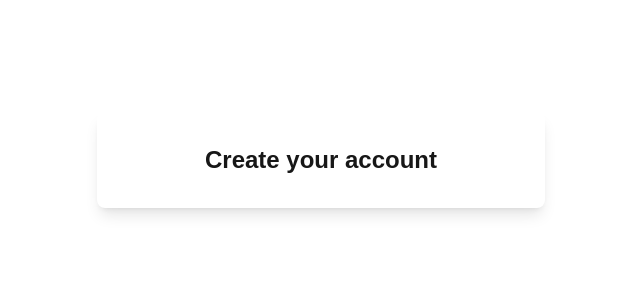
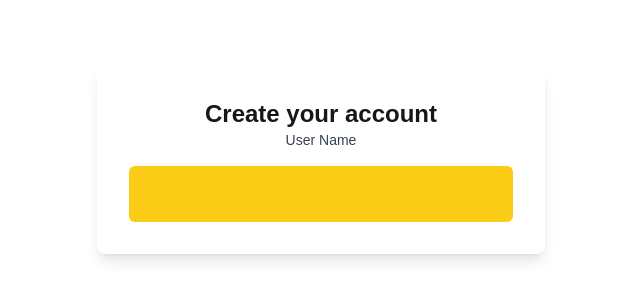
Before and after one commit to Ebtesham-21/clean-chat-client, a Next.js app: page /register in a window 1280 px wide. Shown: the part 240-540 px from the top of the page, without its empty margins (319-959 px from the left). Built offline with nearby package versions, Linux system fonts and the light colour scheme.

Commit message:
style added

```diff
--- a/src/app/(auth)/register/page.tsx
+++ b/src/app/(auth)/register/page.tsx
@@ -1,4 +1,5 @@
-import React from 'react'
+import React from 'react';
+import Register from '@/app/ui/register';
 
 const page = () => {
   return (
@@ -6,7 +7,7 @@ const page = () => {
         <div className='w-full max-w-md space-y-6 p-8 bg-white shadow-lg rounded-lg'>
                 <div className='text-2xl font-bold text-center text-primary'>
                     <h1>Create your account</h1>
-
+                    <Register/>
                 </div>
 
         </div>
--- a/src/app/ui/register/index.tsx
+++ b/src/app/ui/register/index.tsx
@@ -1,9 +1,15 @@
 import React from 'react'
 
-const index = () => {
+const Register = () => {
   return (
-    <div>index</div>
+   <form className='space-y-4'>
+        <label className='block text-sm font-medium text-gray-700 '>User Name</label>
+        <input type="text" placeholder='' className='w-full bg-yellow-400 p-3 rounded-md focus:outline-none'/>
+
+
+
+   </form>
   )
 }
 
-export default index
+export default Register
--- a/tailwind.config.ts
+++ b/tailwind.config.ts
@@ -5,6 +5,7 @@ const config: Config = {
     "./src/pages/**/*.{js,ts,jsx,tsx,mdx}",
     "./src/components/**/*.{js,ts,jsx,tsx,mdx}",
     "./src/app/**/*.{js,ts,jsx,tsx,mdx}",
+    "./src/**/*.{js, ts, jsx, ts, mdx}"
   ],
   theme: {
     extend: {
```
